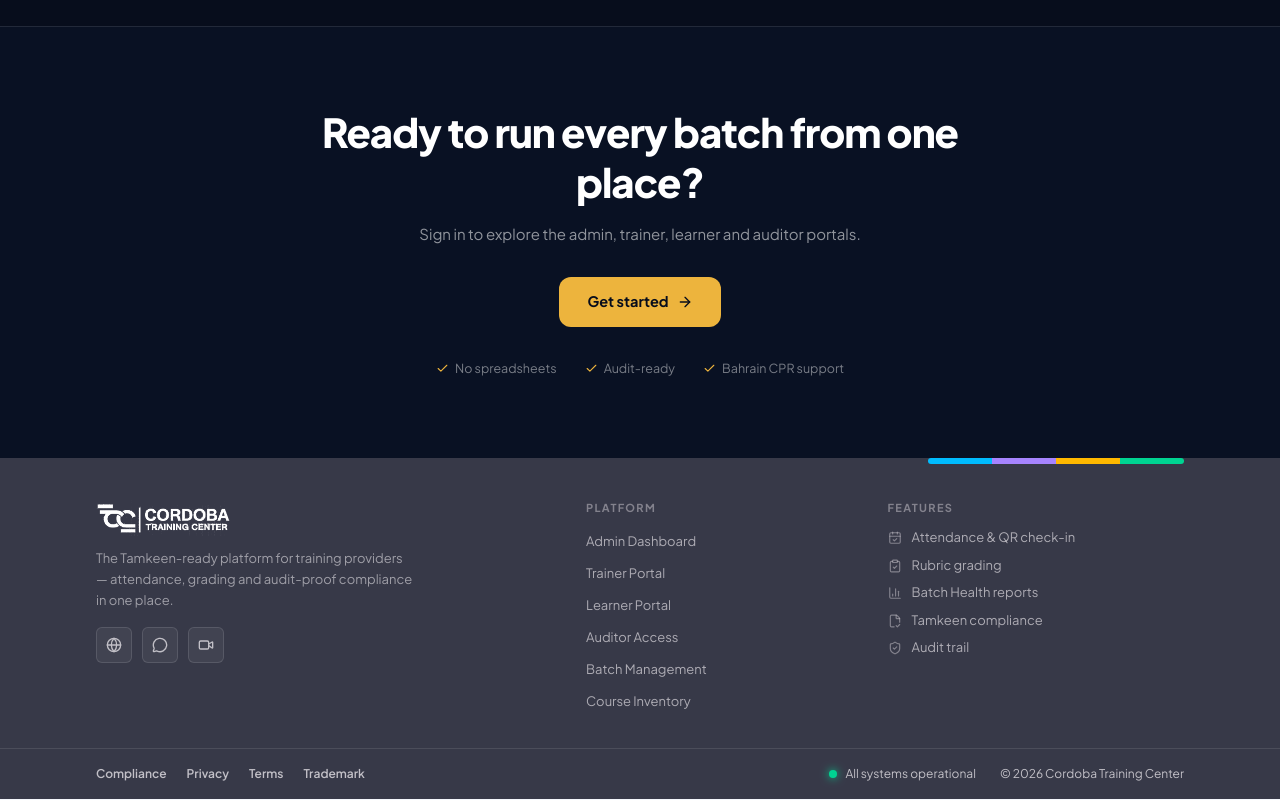
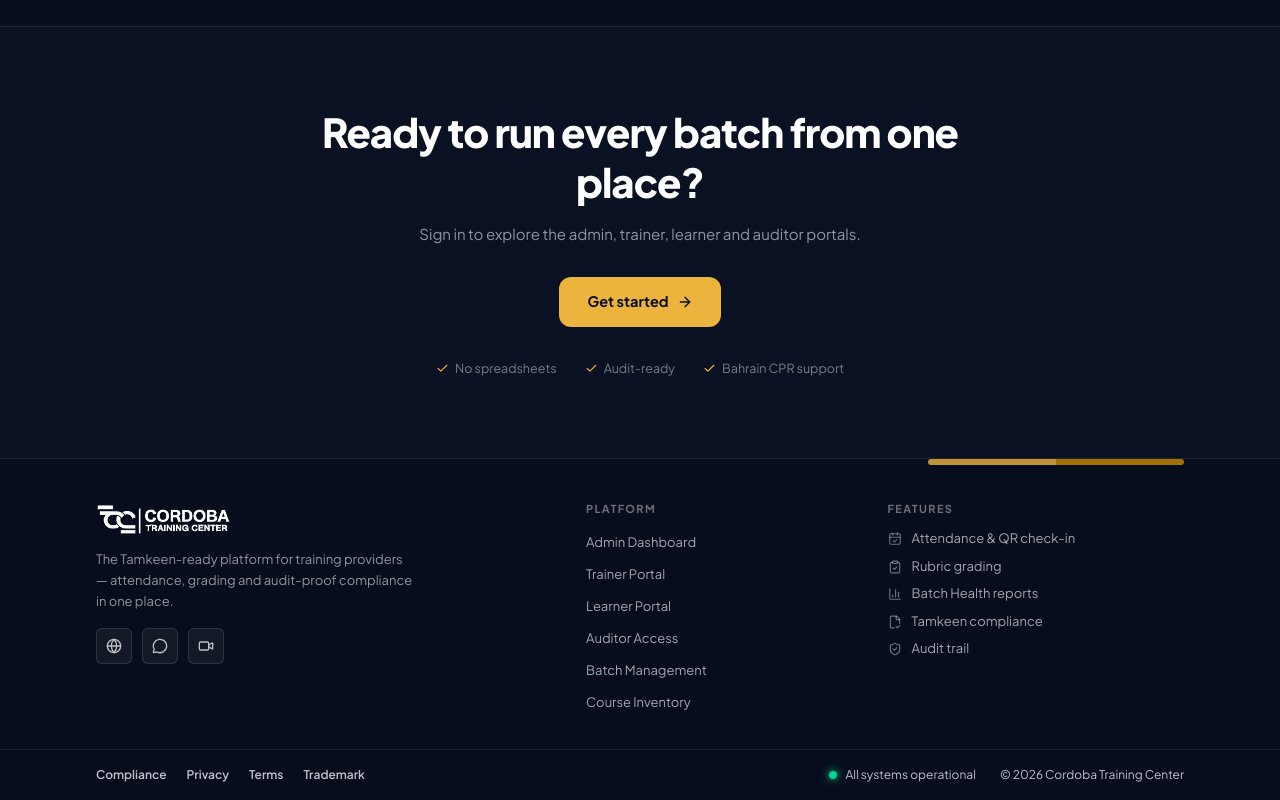
Before and after one commit to Rocky05290/moodle-LMS, a React (Vite) app in the folder app/: page / in a window 1280 px wide. Shown: the part 2536-3336 px from the top of the page. Built offline with nearby package versions, Linux system fonts and the light colour scheme; no server answers.

Commit message:
Footer: darken to navy-950 + gold accent bar to match the redesigned dark landing/app

```diff
--- a/app/src/components/SiteFooter.tsx
+++ b/app/src/components/SiteFooter.tsx
@@ -27,14 +27,12 @@ const SOCIAL = [
 
 export default function SiteFooter() {
   return (
-    <footer className="bg-[#373948] text-[#c2c0c7]">
-      {/* thin colour accent bar */}
+    <footer className="border-t border-white/10 bg-navy-950 text-[#c2c0c7]">
+      {/* thin gold accent bar */}
       <div className="mx-auto max-w-6xl px-5 lg:px-8">
-        <div className="ml-auto flex h-1.5 w-64 overflow-hidden rounded-full">
-          <span className="flex-1 bg-sky-400" />
-          <span className="flex-1 bg-violet-400" />
-          <span className="flex-1 bg-amber-400" />
-          <span className="flex-1 bg-emerald-400" />
+        <div className="ml-auto flex h-1.5 w-64 overflow-hidden rounded-full opacity-80">
+          <span className="flex-1 bg-gold-400" />
+          <span className="flex-1 bg-gold-500" />
         </div>
       </div>
 
```
